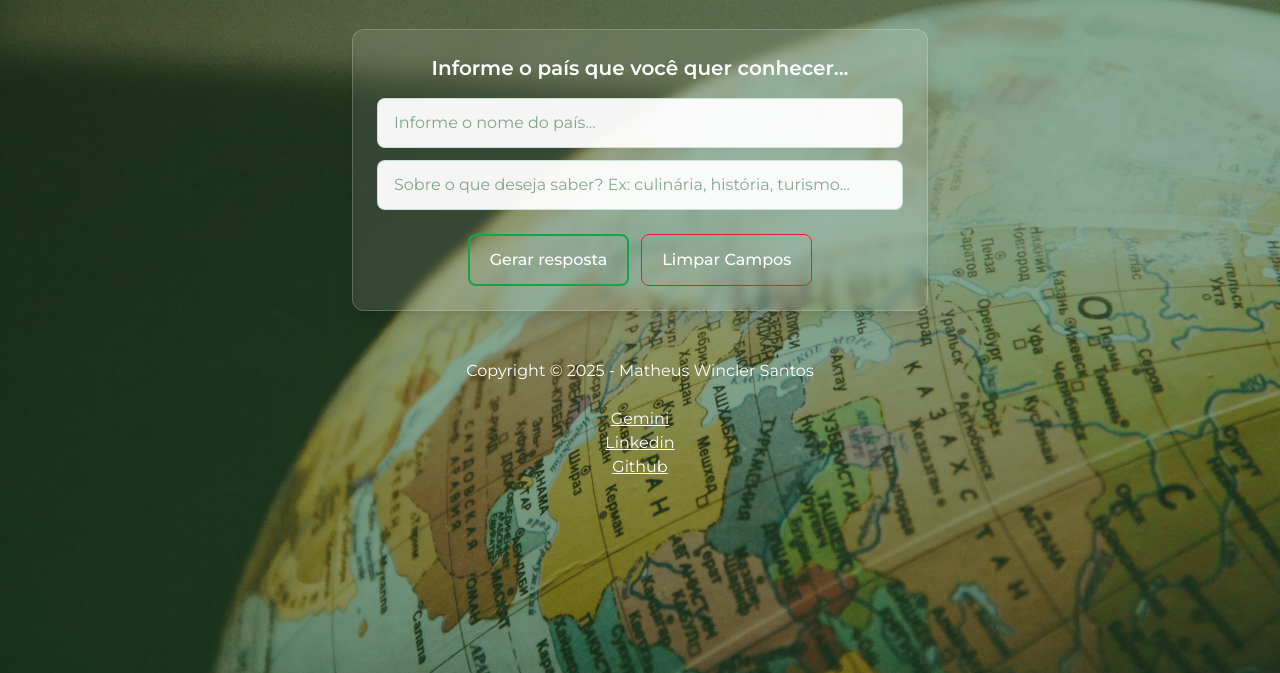
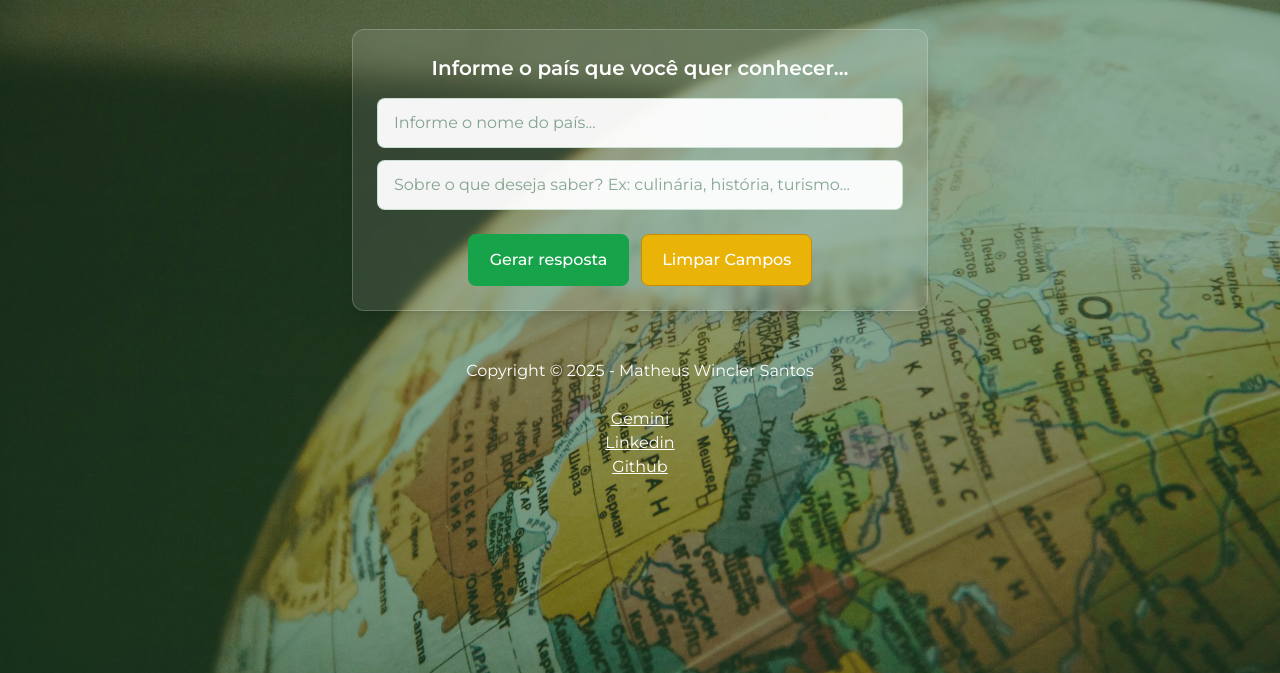
Before and after one commit to Matheus2614/World-Explorer-frontend, a plain HTML site: page index.html in a window 1280 px wide. Shown: the part 127-800 px from the top of the page. Drawn offline with nearby package versions, Linux system fonts and the light colour scheme.

Commit message:
mudança no botao

```diff
--- a/index.html
+++ b/index.html
@@ -56,14 +56,14 @@
 
             <div class="flex gap-3 flex-wrap justify-center">
                 <button id="generate-response-btn"
-                    class="group relative overflow-hidden border border-green-600 border-2 :bg-green-700 text-white font-medium py-3 px-5 rounded-lg transition duration-300">
+                    class="group relative overflow-hidden border border-green-600 border-2 bg-green-600 :bg-green-700 text-white font-medium py-3 px-5 rounded-lg transition duration-300">
                     <span class="relative z-10">Gerar resposta</span>
                     <span
                         class="absolute bottom-0 left-0 w-0 h-full bg-green-500 transition-all duration-300 group-hover:w-full -z-0"></span>
                 </button>
 
                 <button id="clear-object-btn"
-                    class="group relative overflow-hidden border border-red-600 hover:bg-red-600 text-white font-medium py-3 px-5 rounded-lg transition duration-300">
+                    class="group relative overflow-hidden border border-yellow-600 bg-yellow-500 hover:bg-yellow-500 text-white font-medium py-3 px-5 rounded-lg transition duration-300">
                     <span class="relative z-10">Limpar Campos</span>
                     <span
                         class="absolute bottom-0 right-0 w-0 h-full bg-white/10 transition-all duration-300 group-hover:w-full -z-0"></span>
```
